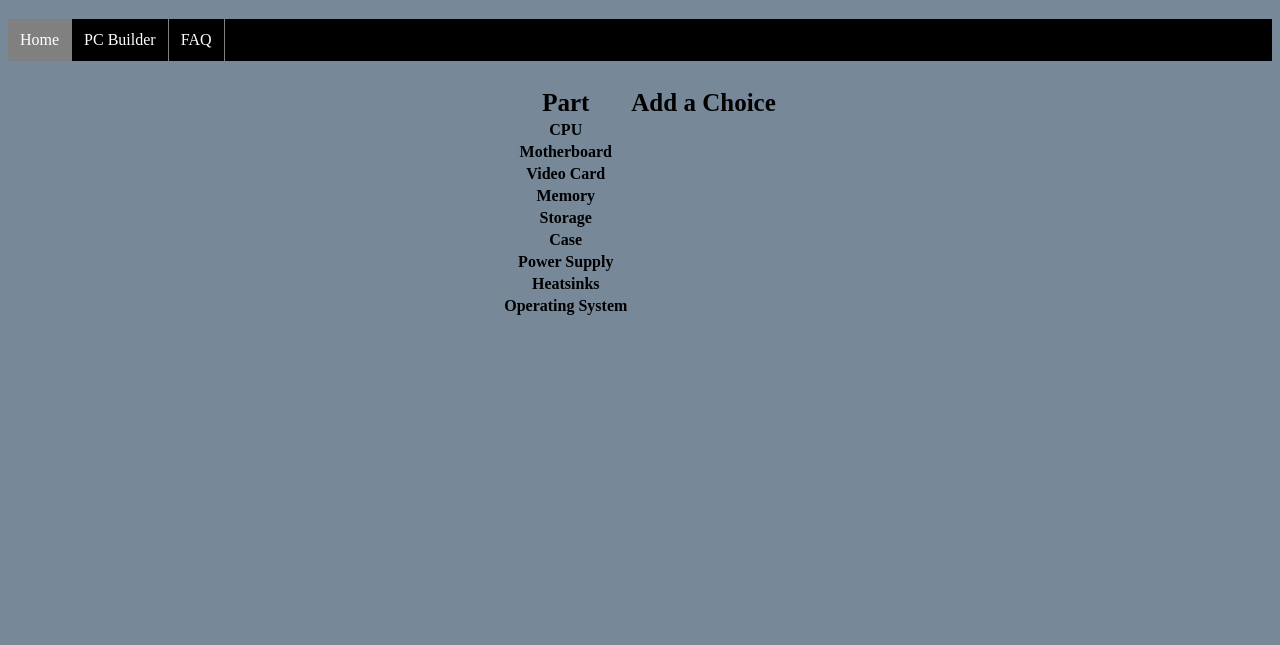
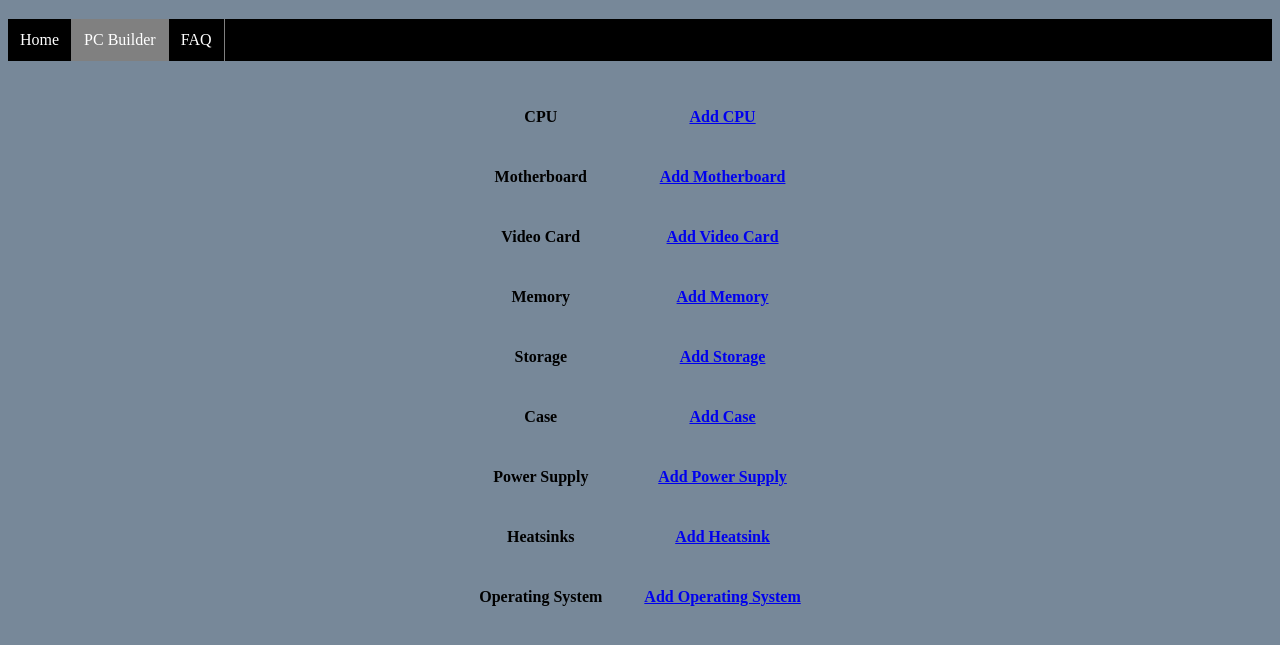
Before and after one commit to mdjeko2/pc_part_picker, a plain HTML site: page build.html in a window 1280 px wide. Shown: the part 61-706 px from the top of the page. Drawn offline with Linux system fonts and the light colour scheme.

Commit message:
spacing on table

```diff
--- a/build.html
+++ b/build.html
@@ -11,43 +11,48 @@
     <h1>PC Builder</h1>
     <div class="navbar">
         <ul>
-            <li><a href="index.html" class="active">Home</a></li>
-            <li><a href="build.html">PC Builder</a></li>
+            <li><a href="index.html">Home</a></li>
+            <li><a href="build.html" class="active">PC Builder</a></li>
             <li><a href="faq.html">FAQ</a></li>
         </ul>
     </div>
     <div class="builder_table">
         <table class="table_build">
             <tr>
-                <th>Part</th>
-                <th>Add a Choice</th>
-            </tr>
-            <tr>
                 <th>CPU</th>
+                <th><a href="cpu.html">Add CPU</a></th>
             </tr>
             <tr>
                 <th>Motherboard</th>
+                <th><a href="motherboard.html">Add Motherboard</a></th>
             </tr>
             <tr>
                 <th>Video Card</th>
+                <th><a href="gpu.html">Add Video Card</a></th>
             </tr>
             <tr>
                 <th>Memory</th>
+                <th><a href="ram.html">Add Memory</a></th>
             </tr>
             <tr>
                 <th>Storage</th>
+                <th><a href="storage.html">Add Storage</a></th>
             </tr>
             <tr>
                 <th>Case</th>
+                <th><a href="case.html">Add Case</a></th>
             </tr>
             <tr>
                 <th>Power Supply</th>
+                <th><a href="powersupply.html">Add Power Supply</a></th>
             </tr>
             <tr>
                 <th>Heatsinks</th>
+                <th><a href="heatsinks.html">Add Heatsink</a></th>
             </tr>
             <tr>
                 <th>Operating System</th>
+                <th><a href="os.html">Add Operating System</a></th>
             </tr>
         </table>
     </div>
--- a/index.css
+++ b/index.css
@@ -37,9 +37,8 @@
     justify-content: center;
 }
 
-.table_build tr:first-child {
-    color: black;
-    font-size: 25px;
+.builder_table th {
+    padding: 20px;
 }
 
 body {
```
Also changed, not shown: faq.html (+2 -2 lines), app.js (added).
